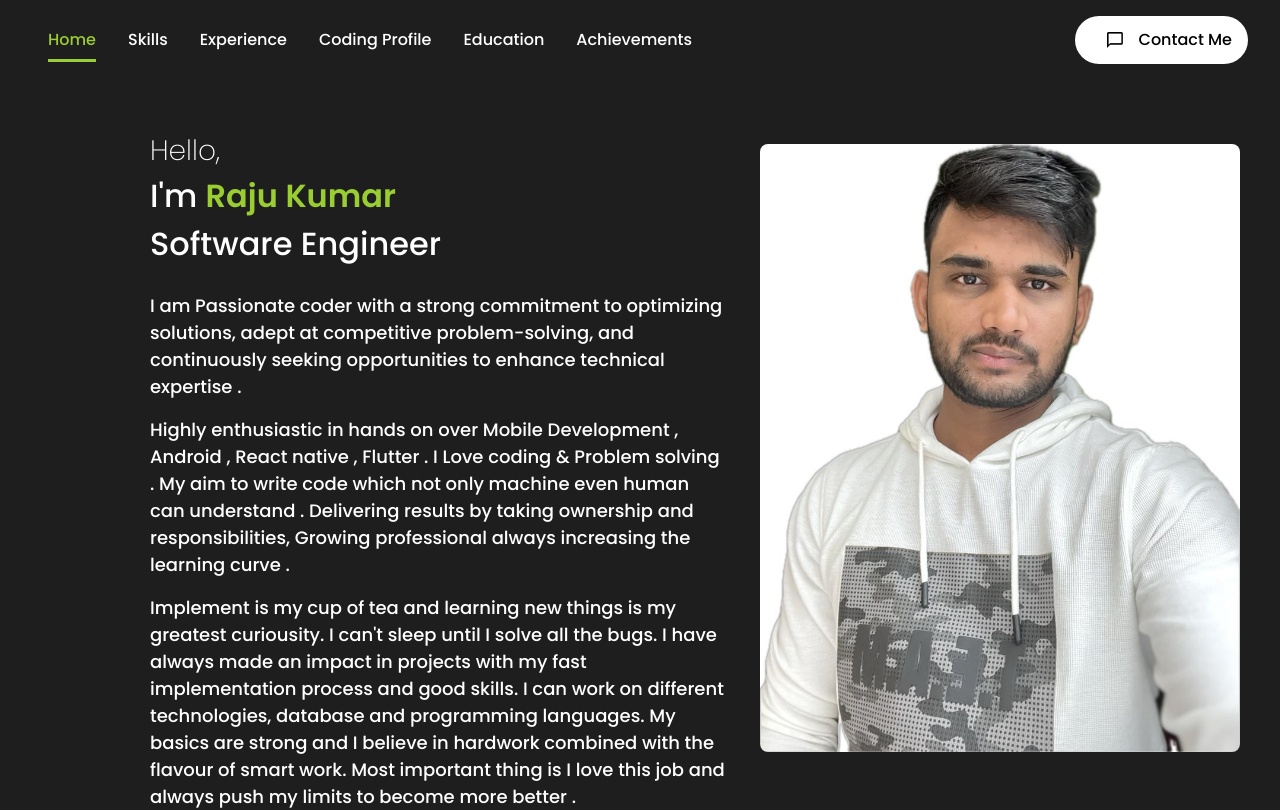
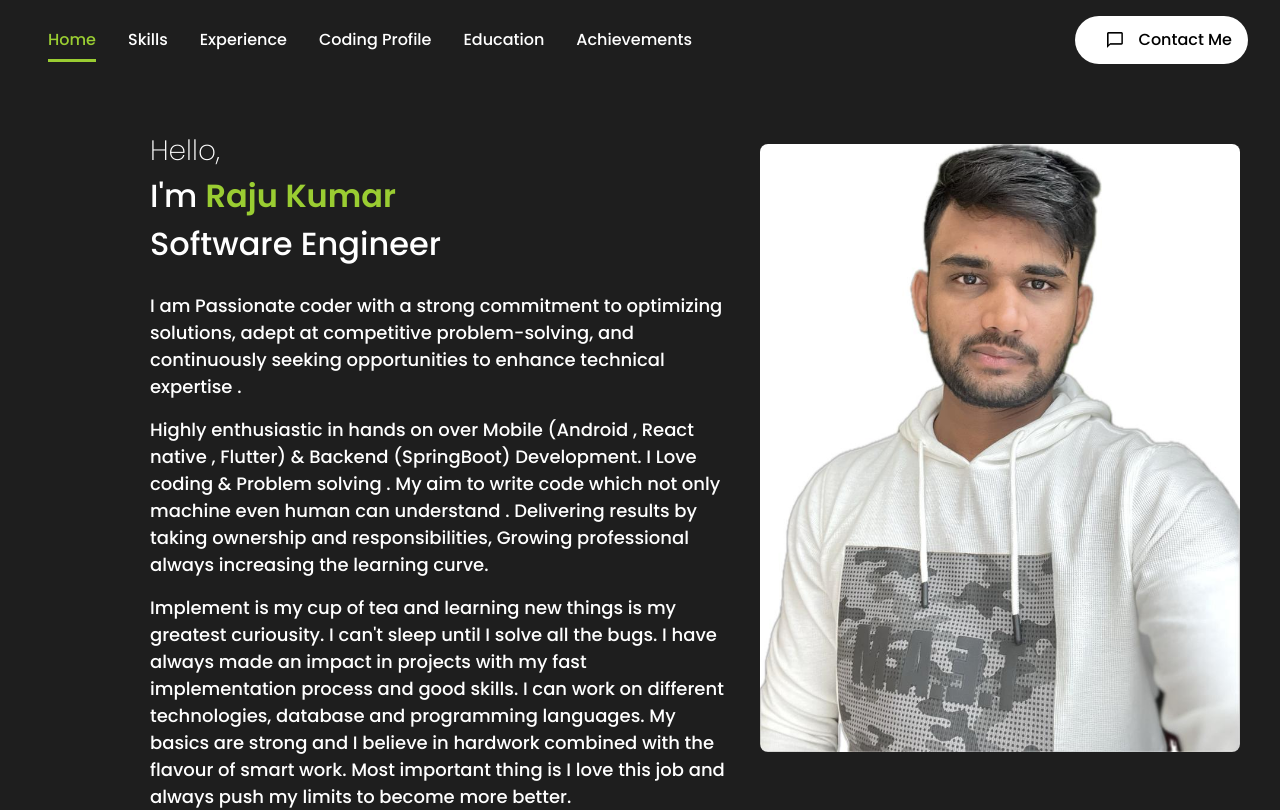
Before and after one commit to rajupraaa1234/ReactMyPortfolio, a React (Create React App) app: page / in a window 1280 px wide. Shown: the top 810 px of the page. Built offline with nearby package versions, Linux system fonts and the light colour scheme.

Commit message:
minor changes

```diff
--- a/src/components/Intro/intro.js
+++ b/src/components/Intro/intro.js
@@ -17,8 +17,8 @@ const Intro = () => {
             </span>
             <br /><br />
             <p>I am Passionate coder with a strong commitment to optimizing solutions, adept at competitive problem-solving, and continuously seeking opportunities to enhance technical expertise .</p>
-            <p>Highly enthusiastic in hands on over Mobile Development , Android , React native , Flutter . I Love coding & Problem solving . My aim to write code which not only machine even human can understand . Delivering results by taking ownership and responsibilities, Growing professional always increasing the learning curve .</p>
-            <p>Implement is my cup of tea and learning new things is my greatest curiousity. I can't sleep until I solve all the bugs. I have always made an impact in projects with my fast implementation process and good skills. I can work on different technologies, database and programming languages. My basics are strong and I believe in hardwork combined with the flavour of smart work. Most important thing is I love this job and always push my limits to become more better .</p>
+            <p>Highly enthusiastic in hands on over Mobile (Android , React native , Flutter) & Backend (SpringBoot) Development. I Love coding & Problem solving . My aim to write code which not only machine even human can understand . Delivering results by taking ownership and responsibilities, Growing professional always increasing the learning curve.</p>
+            <p>Implement is my cup of tea and learning new things is my greatest curiousity. I can't sleep until I solve all the bugs. I have always made an impact in projects with my fast implementation process and good skills. I can work on different technologies, database and programming languages. My basics are strong and I believe in hardwork combined with the flavour of smart work. Most important thing is I love this job and always push my limits to become more better.</p>
             <a href={`mailto:rajupraaa1234@gmail.com`}>
               <button class="btn">
                 <img src={btnImage} alt="Hire Me" class="btnImg" />
```
Also changed, not shown: 1 other file (tests, documents, lock files or other folders).
